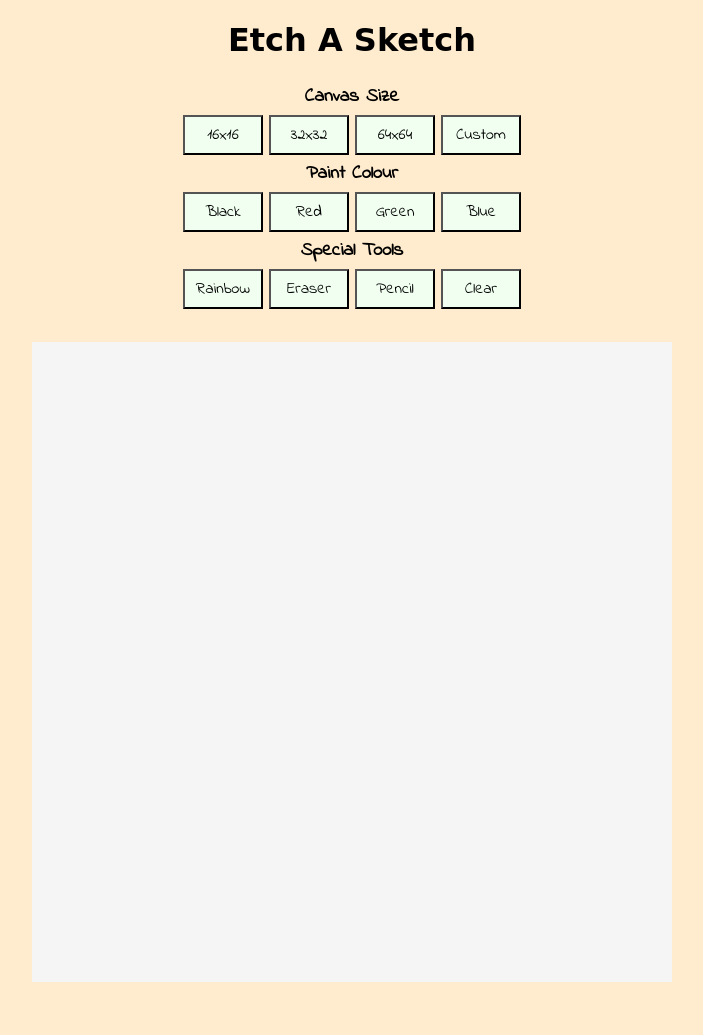
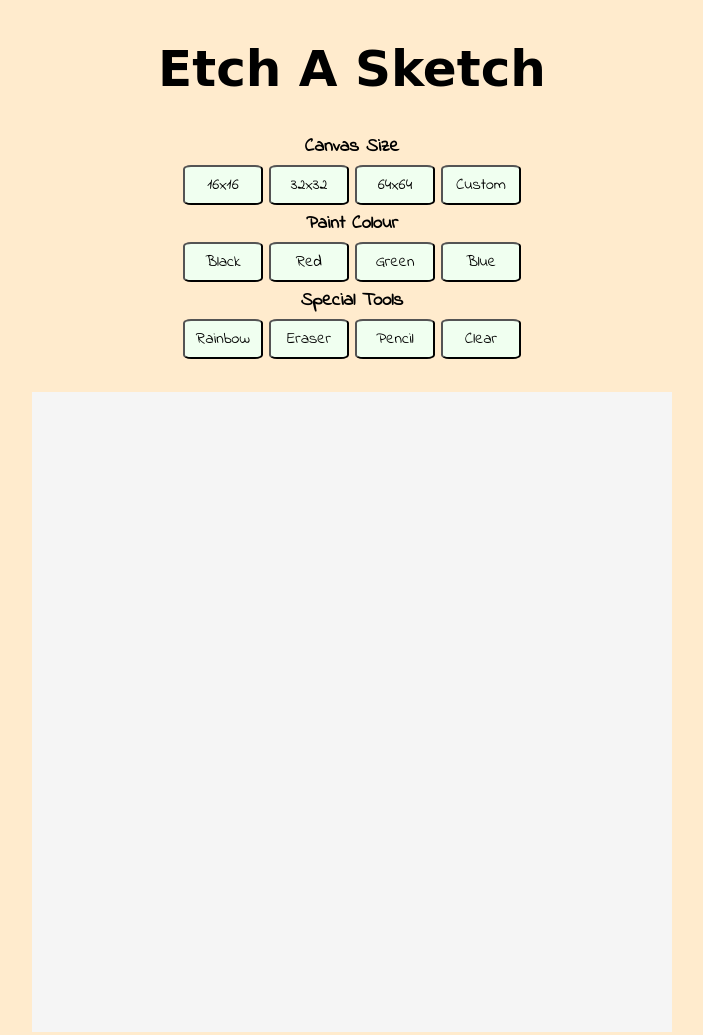
Before and after one commit to RoghanBehm/etch-a-sketch, a plain HTML site: page index.html in a window 1280 px wide. Shown: the whole page, without its empty margins (288-991 px from the left). Drawn offline with Linux system fonts and the light colour scheme; a web font is replaced by a local one.

Commit message:
Change button border radius and h1 padding/font size.

```diff
--- a/styles.css
+++ b/styles.css
@@ -48,6 +48,7 @@ button {
     font-family: 'Indie Flower';
     font-size: 16px;
     background-color: honeydew;
+    border-radius: 10%;
 }
 
 .buttonsdiv {
@@ -75,4 +76,6 @@ h3 {
 
 h1 {
     font-family: 'League Script', cursive;
+    font-size: 50px;
+    padding-top: 6px;
 }
```
